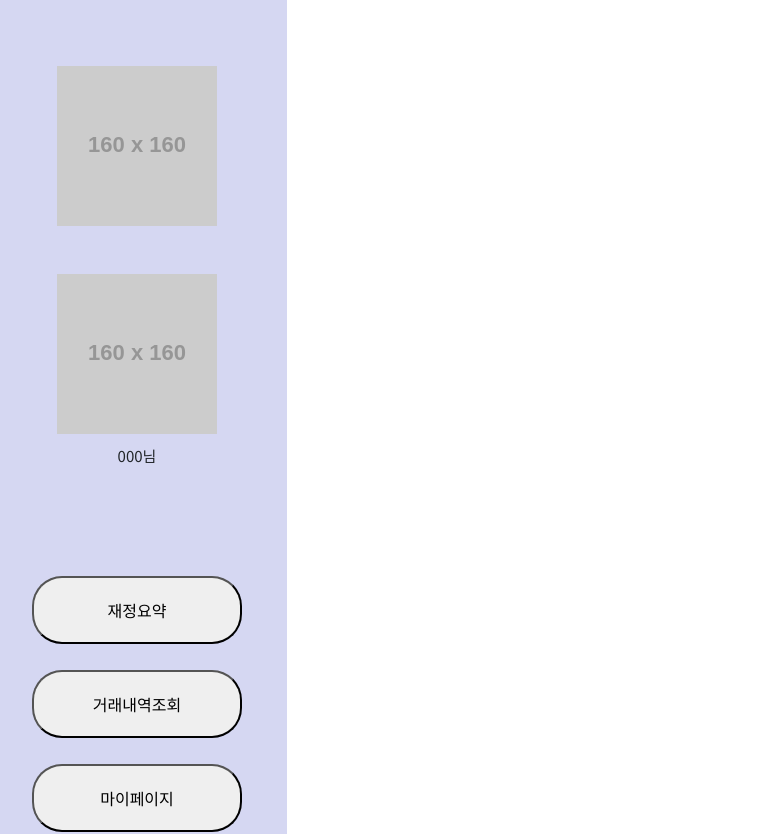
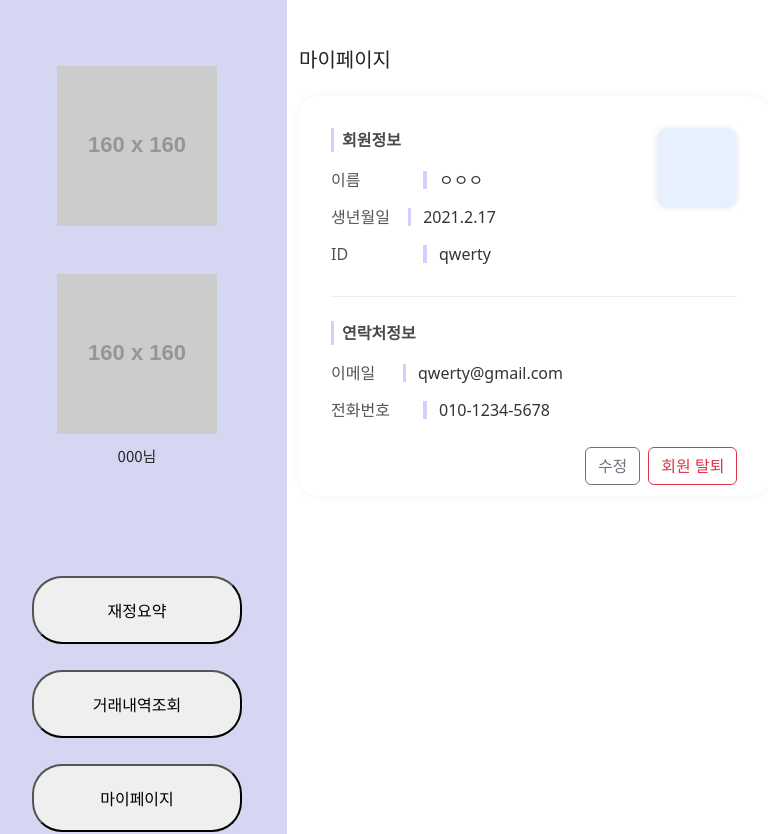
Before and after one commit to Mminjae/Skeleton_project, a Vue app in the folder project/: page /myPage in a window 1280 px wide. Shown: the top 834 px of the page, without its empty margins (13-781 px from the left). Built offline with nearby package versions, Linux system fonts and the light colour scheme.

Commit message:
-feat:mypage 주석추가, App.vue 스타일 추가 (#16)

```diff
--- a/project/src/App.vue
+++ b/project/src/App.vue
@@ -1,9 +1,10 @@
 <template>
   <!-- <TheSidebar /> -->
   <!-- <ModalDetailPost /> -->
-  <TheSidebarLogin/>
-  <RouterView />
-
+  <div class="app-container">
+    <TheSidebarLogin />
+    <RouterView />
+  </div>
 </template>
 <script>
 import TheSidebar from '@/layouts/TheSidebar.vue'
@@ -11,6 +12,14 @@ import ModalDetailPost from '@/components/modal/ModalDetailPost.vue'
 import TheSidebarLogin from '@/layouts/TheSidebarLogin.vue'
 export default {
   name: 'App',
-  components: { TheSidebar, ModalDetailPost,TheSidebarLogin },
+  components: { TheSidebar, ModalDetailPost, TheSidebarLogin },
 }
 </script>
+<style scoped>
+.app-container {
+  display: flex;
+  flex-direction: row; /*수평 정렬*/
+  align-items: flex-start;
+  height: 100vh;
+}
+</style>
--- a/project/src/views/ViewMyPage.vue
+++ b/project/src/views/ViewMyPage.vue
@@ -1,9 +1,139 @@
+<template>
+  <div class="side-bar"></div>
+  <div class="container my-5">
+    <h5 class="mb-4">마이페이지</h5>
+    <div class="info-card">
+      <div class="d-flex justify-content-between align-items-start mb-4">
+        <!-- 회원 정보 -->
+        <div class="info-member">
+          <div class="info-title">회원정보</div>
+          <div class="info-item" v-for="(item, index) in memberInfo" :key="index">
+            <div class="label">{{ item.label }}</div>
+            <div class="bar"></div>
+            <div class="value">{{ item.value }}</div>
+          </div>
+        </div>
+
+        <!-- 프로필 -->
+        <div class="profile-img">
+          <i class="bi bi-person-fill"></i>
+        </div>
+      </div>
+
+      <div class="section-divider"></div>
+
+      <!-- 연락처 정보 -->
+      <div class="info-contact">
+        <div class="info-title">연락처정보</div>
+        <div class="info-item" v-for="(item, index) in contactInfo" :key="index">
+          <div class="label">{{ item.label }}</div>
+          <div class="bar"></div>
+          <div class="value">{{ item.value }}</div>
+        </div>
+      </div>
+      <!-- 수정/탈퇴 버튼 -->
+      <div class="d-flex justify-content-end mt-4">
+        <button class="btn btn-outline-secondary me-2" @click="onEdit">수정</button>
+        <button class="btn btn-outline-danger" @click="onDelete">회원 탈퇴</button>
+      </div>
+    </div>
+  </div>
+</template>
+
 <script setup>
-// import { ref } from 'vue'
+import { ref } from 'vue'
+
+const memberInfo = ref([
+  { label: '이름', value: 'ㅇㅇㅇ' },
+  { label: '생년월일', value: '2021.2.17' },
+  { label: 'ID', value: 'qwerty' },
+])
+
+const contactInfo = ref([
+  { label: '이메일', value: 'qwerty@gmail.com' },
+  { label: '전화번호', value: '010-1234-5678' },
+])
+
+const onEdit = () => {
+  alert('수정 버튼 클릭됨!')
+}
+
+const onDelete = () => {
+  if (confirm('정말로 탈퇴하시겠습니까?')) {
+    alert('탈퇴 처리 중...')
+  }
+}
 </script>
 
-<template>
-  <div>
-    <h1>마이페이지</h1>
-  </div>
-</template>
+<style scoped>
+/* 회원, 연락처 정보, 프로필 */
+.info-card {
+  width: 29.4rem; /* 470px*/
+  height: 25rem; /* 400px */
+  border-radius: 20px;
+  box-shadow: 0 0 10px rgba(0, 0, 0, 0.05);
+  padding: 2rem;
+  background-color: white;
+}
+/* 회원 정보 */
+.info-title {
+  font-weight: bold;
+  color: #4a4a4a;
+  margin-bottom: 1rem;
+  border-left: 3px solid #d0d0ff;
+  padding-left: 0.5rem;
+}
+.info-member {
+  width: 10.3rem; /* 164.8px */
+  height: 9rem; /* 144px */
+}
+/* 연락처 정보 */
+.info-contact {
+  width: 14.5rem; /* 231px */
+  height: 102px;
+}
+.info-item {
+  display: flex;
+  align-items: center;
+  margin-bottom: 0.8rem;
+}
+
+.info-item .label {
+  width: 80px;
+  color: #555;
+  font-weight: 500;
+}
+
+.info-item .bar {
+  width: 4px;
+  height: 18px;
+  background-color: #d0d0ff;
+  margin: 0 12px;
+}
+
+.info-item .value {
+  flex: 1;
+  color: #333;
+}
+/* 프로필 */
+.profile-img {
+  width: 80px;
+  height: 80px;
+  background-color: #e6f0ff;
+  border-radius: 12px;
+  display: flex;
+  align-items: center;
+  justify-content: center;
+  box-shadow: 0 0 6px rgba(0, 0, 0, 0.1);
+}
+
+.profile-img i {
+  font-size: 24px;
+  color: #6c757d;
+}
+
+.section-divider {
+  border-top: 1px solid #eee;
+  margin: 1.5rem 0;
+}
+</style>
```
